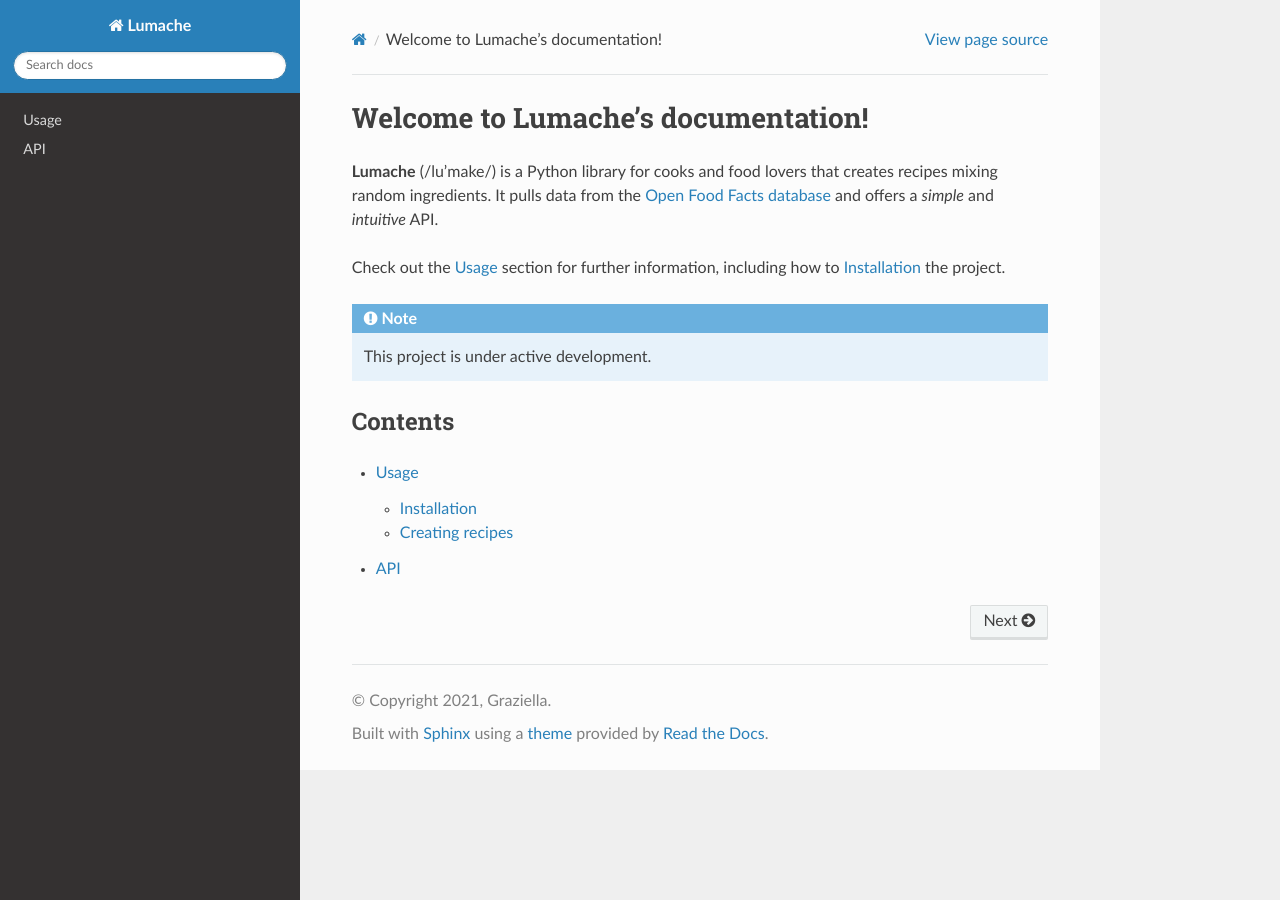
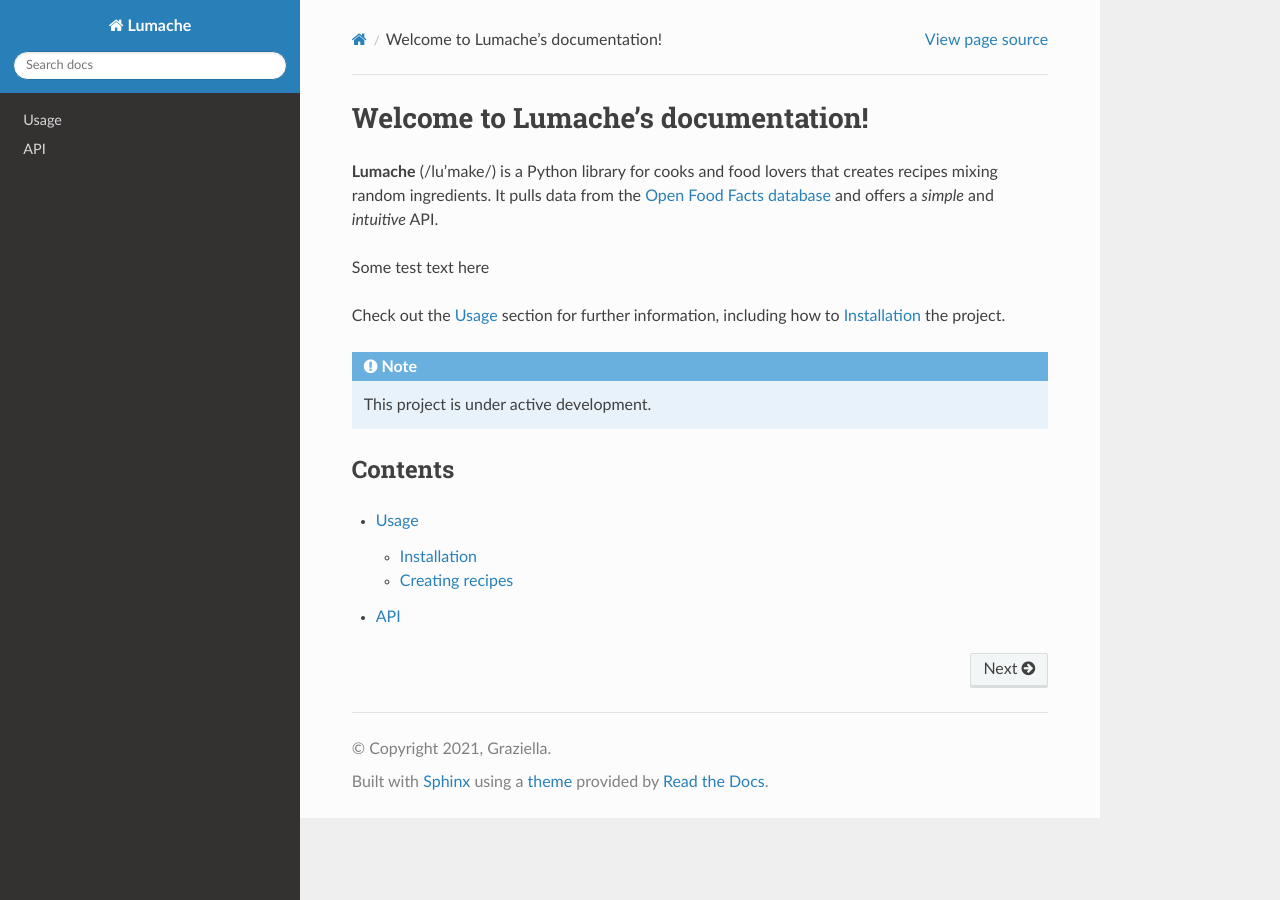
Before and after one commit to j-hw-wong/SWEPT, a Sphinx documentation site: the page built from docs/source/index.rst, in a window 1280 px wide. Built offline with Sphinx 7.4.7 and the Read the Docs theme 3.1.0, drawn with Linux system fonts in a browser that asks for light colours.

Commit message:
Update index.rst

```diff
--- a/docs/source/index.rst
+++ b/docs/source/index.rst
@@ -5,6 +5,8 @@
 that creates recipes mixing random ingredients.
 It pulls data from the `Open Food Facts database <https://world.openfoodfacts.org/>`_
 and offers a *simple* and *intuitive* API.
+
+Some test text here
 
 Check out the :doc:`usage` section for further information, including
 how to :ref:`installation` the project.
```
